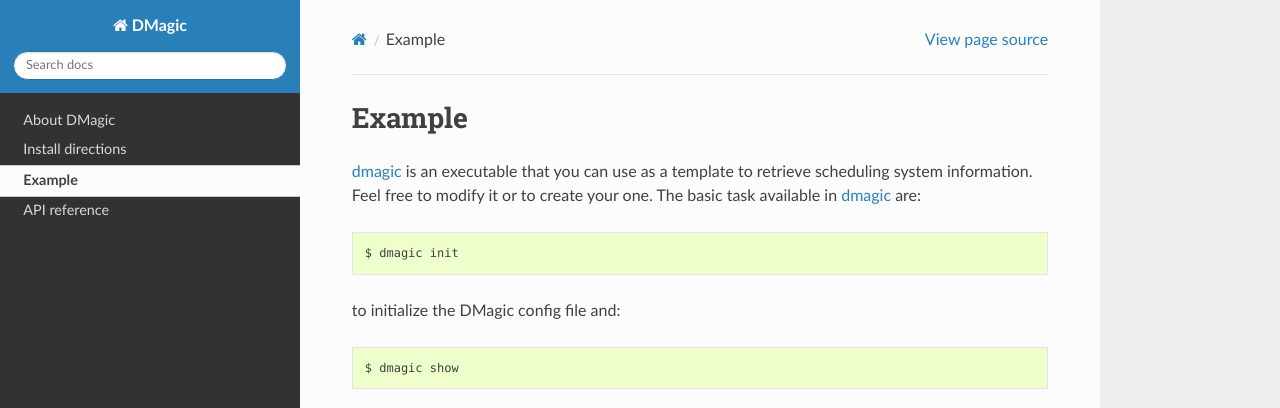
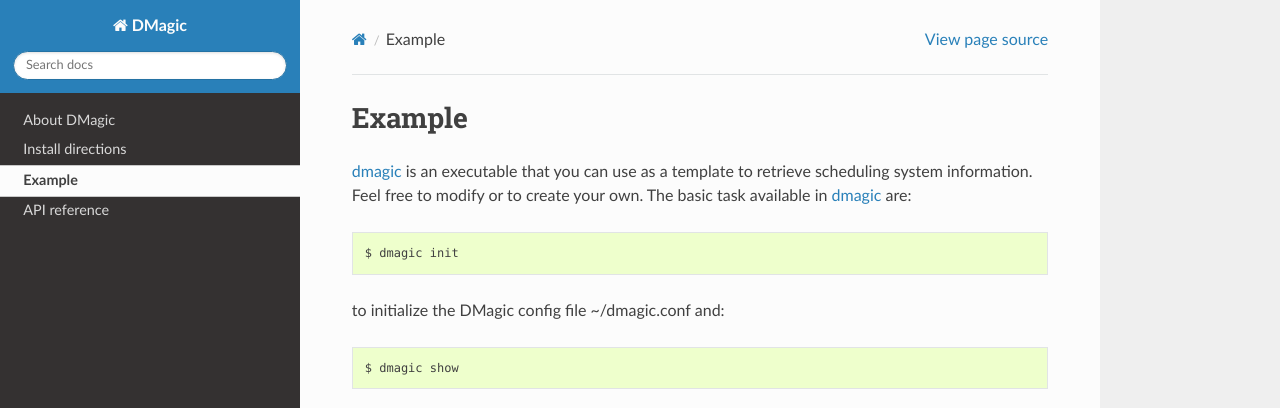
Before and after one commit to xray-imaging/DMagic, a Sphinx documentation site: the page built from doc/source/example.rst, in a window 1280 px wide. Shown: the top 408 px of the page. Built offline with Sphinx 7.4.7 and the Read the Docs theme 2.0.0, drawn with Linux system fonts in a browser that asks for light colours.

Commit message:
tested OK

```diff
--- a/doc/source/example.rst
+++ b/doc/source/example.rst
@@ -2,11 +2,11 @@
 Example
 =======
 
-`dmagic <https://github.com/xray-imaging/DMagic/blob/master/bin/dmagic>`_ is an executable that you can use as a template to retrieve scheduling system information. Feel free to modify it or to create your one. The basic task available in `dmagic <https://github.com/xray-imaging/DMagic/blob/master/bin/dmagic>`_ are::
+`dmagic <https://github.com/xray-imaging/DMagic/blob/master/bin/dmagic>`_ is an executable that you can use as a template to retrieve scheduling system information. Feel free to modify or to create your own. The basic task available in `dmagic <https://github.com/xray-imaging/DMagic/blob/master/bin/dmagic>`_ are::
 
     $ dmagic init
 
-to initialize the DMagic config file and::
+to initialize the DMagic config file ~/dmagic.conf and::
 
     $ dmagic show
 
```
